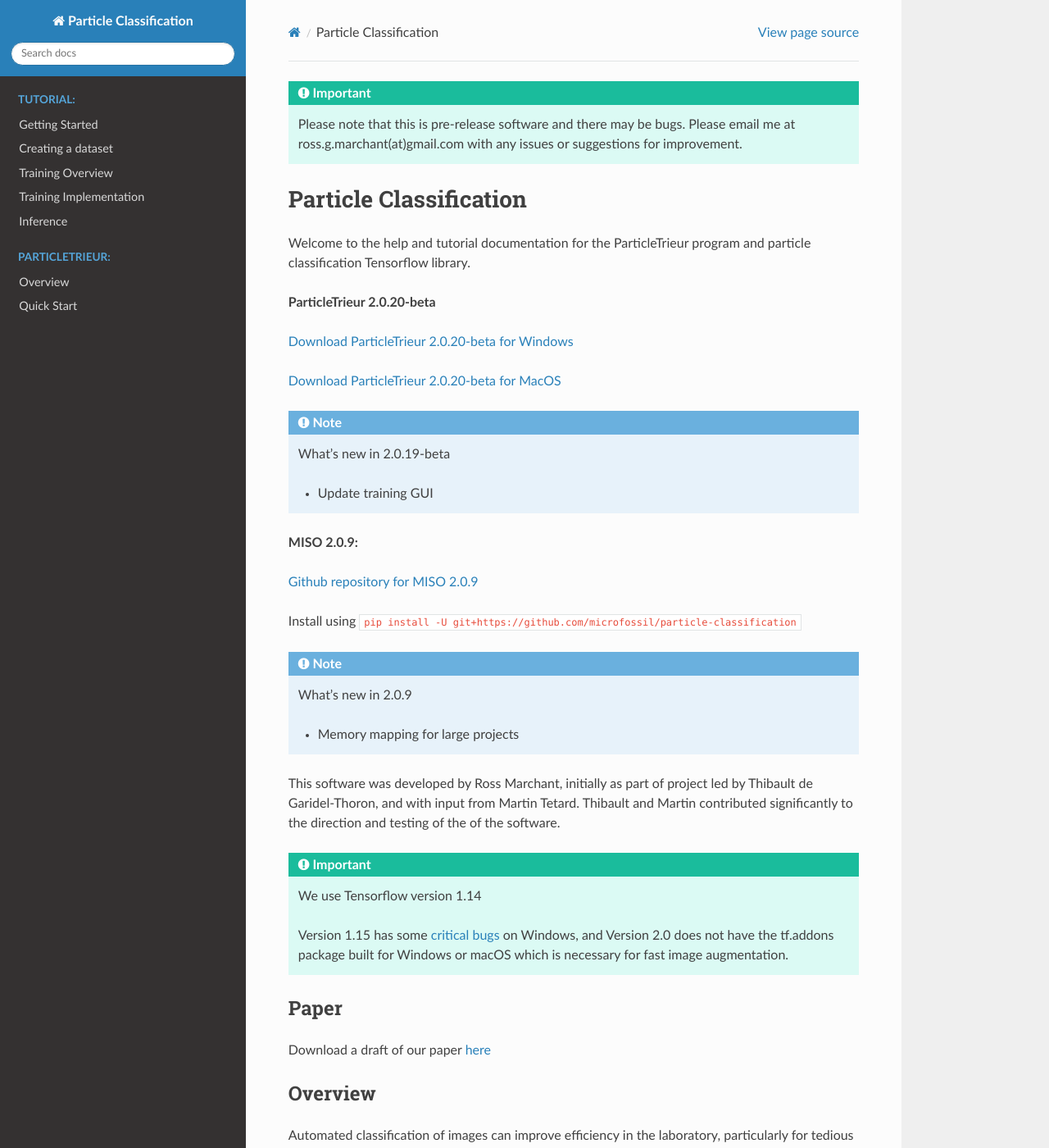
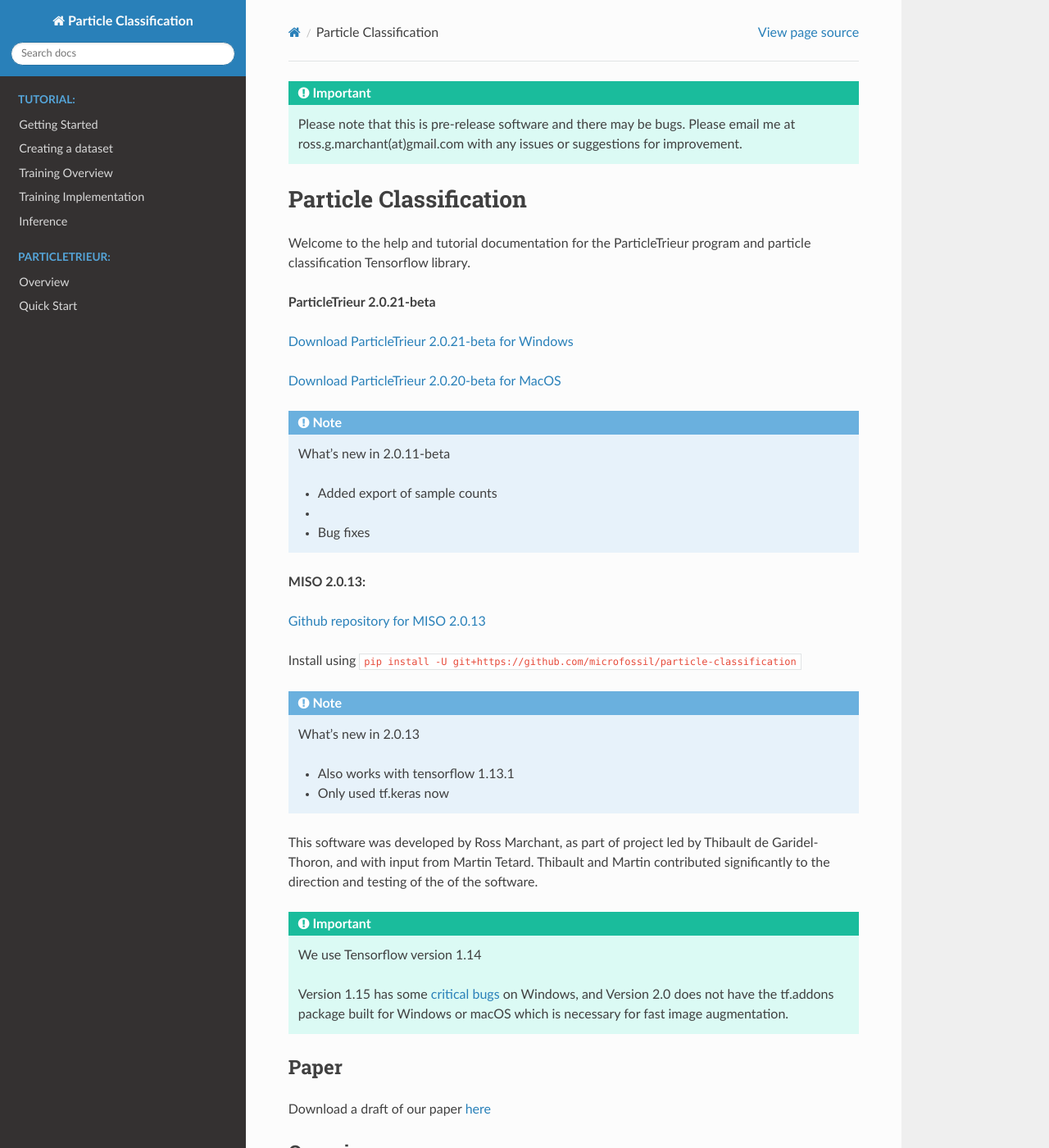
Before and after one commit to microfossil/particle-classification-examples, a Sphinx documentation site: the page built from docs/index.rst, in a window 1280 px wide and 1400 px high. Shown: the whole window at 82% size. Built offline with Sphinx 7.4.7 and the Read the Docs theme 2.0.0, drawn with Linux system fonts in a browser that asks for light colours.

Commit message:
Update to work with TF 1.13.1

```diff
--- a/docs/index.rst
+++ b/docs/index.rst
@@ -13,31 +13,34 @@
 
 Welcome to the help and tutorial documentation for the ParticleTrieur program and particle classification Tensorflow library.
 
-**ParticleTrieur 2.0.20-beta**
+**ParticleTrieur 2.0.21-beta**
 
-`Download ParticleTrieur 2.0.20-beta for Windows <https://1drv.ms/u/s!AiQM7sVIv7fah4cG3vekkZSlsLo0VQ?e=FUQI7i>`_
+`Download ParticleTrieur 2.0.21-beta for Windows <https://1drv.ms/u/s!AiQM7sVIv7fah4hoKtK8_YTr4uuhxA?e=btSBpK>`_
 
 .. `Download ParticleTrieur-GPU 2.0.19-beta for Windows <https://1drv.ms/u/s!AiQM7sVIv7fah4cAtVdAefCD7NHxZQ?e=8fdzdR>`_. Requires an NVIDIA graphics card and `CUDA Toolkit 10.0 <https://developer.nvidia.com/cuda-10.0-download-archive>`_.
 
 .. *Ensure CUDA 10.0 is installed and not CUDA 10.1. Please restart computer after CUDA installation.*
 
-`Download ParticleTrieur 2.0.20-beta for MacOS <https://1drv.ms/u/s!AiQM7sVIv7fah4cHkVmkIW82erH55g?e=pvKsDk>`_
+`Download ParticleTrieur 2.0.20-beta for MacOS <https://1drv.ms/u/s!AiQM7sVIv7fah4hpt5RbY8s0JMovAw?e=j3GwzN>`_
 
-.. Note:: What's new in 2.0.19-beta
+.. Note:: What's new in 2.0.11-beta
 
-   - Update training GUI
+   - Added export of sample counts
+   -
+   - Bug fixes
 
-**MISO 2.0.9:**
+**MISO 2.0.13:**
 
-`Github repository for MISO 2.0.9 <https://github.com/microfossil/particle-classification>`_
+`Github repository for MISO 2.0.13 <https://github.com/microfossil/particle-classification>`_
 
 Install using ``pip install -U git+https://github.com/microfossil/particle-classification``
 
-.. Note:: What's new in 2.0.9
+.. Note:: What's new in 2.0.13
 
-   - Memory mapping for large projects
+   - Also works with tensorflow 1.13.1
+   - Only used tf.keras now
 
-This software was developed by Ross Marchant, initially as part of project led by Thibault de Garidel-Thoron, and with input from Martin Tetard. Thibault and Martin contributed significantly to the direction and testing of the of the software.
+This software was developed by Ross Marchant, as part of project led by Thibault de Garidel-Thoron, and with input from Martin Tetard. Thibault and Martin contributed significantly to the direction and testing of the of the software.
 
 .. important::
 
```
